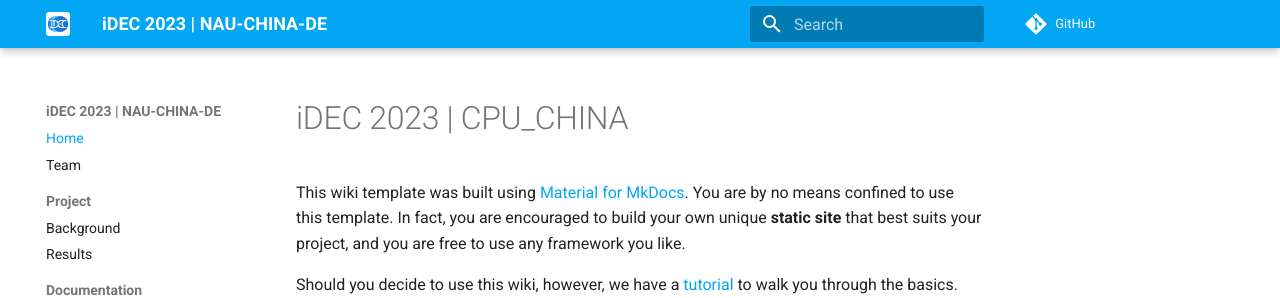
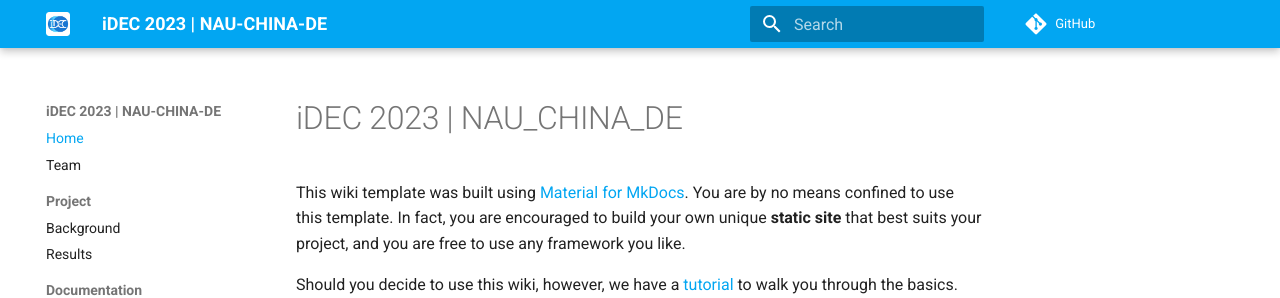
Before and after one commit to idec-teams/2023_NAU-CHINA-DE, an MkDocs documentation site: the page built from docs/index.md, in a window 1280 px wide. Shown: the top 298 px of the page. Built offline with MkDocs 1.6.1 and Material for MkDocs 9.7.7, drawn with Linux system fonts in a browser that asks for light colours; comment, search, counter and statistics services are not loaded.

Commit message:
Update index.md

```diff
--- a/docs/index.md
+++ b/docs/index.md
@@ -1,4 +1,4 @@
-# iDEC 2023 | CPU_CHINA
+# iDEC 2023 | NAU_CHINA_DE
 
 This wiki template was built using [Material for MkDocs](https://squidfunk.github.io/mkdocs-material/). You are by no means confined to use this template. In fact, you are encouraged to build your own unique **static site** that best suits your project, and you are free to use any framework you like.
 
```
